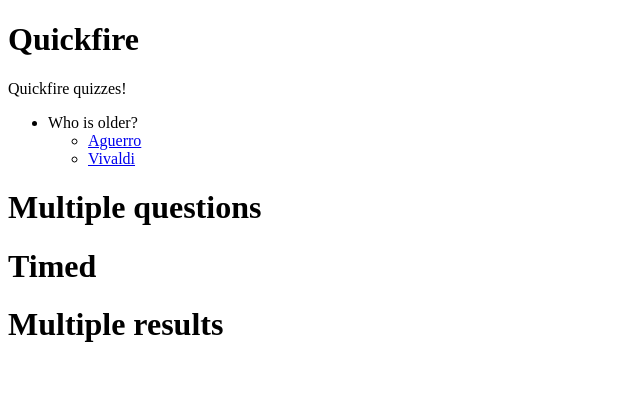
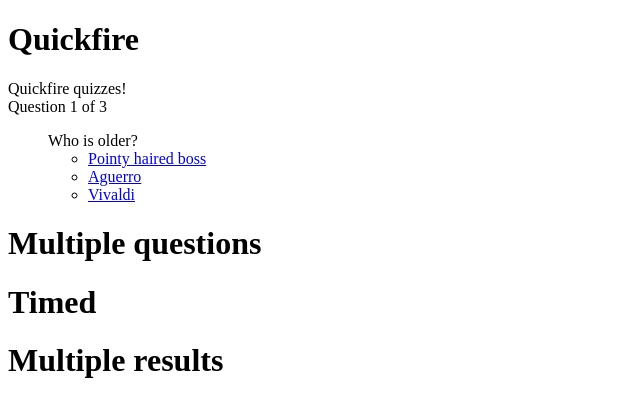
Before and after one commit to roborourke/quizzlestick, a plain HTML site: page index.html in a window 1280 px wide. Shown: the whole page, without its empty margins (0-640 px from the left). Drawn offline with nearby package versions, Linux system fonts and the light colour scheme.

Commit message:
lots of bug fixes, timer works, using deep extending to avoid issues default overrides

```diff
--- a/index.html
+++ b/index.html
@@ -30,12 +30,39 @@
 						question: 'Who is older?',
 						answers: [
 							{
+								answer: 'Pointy haired boss'
+							},
+							{
 								answer: 'Aguerro',
 								correct: true
 							},
 							{
 								answer: 'Vivaldi'
 							}
+						]
+					},
+					{
+						question: 'Who is older?',
+						answers: [
+							{
+								answer: 'Liz'
+							},
+							{
+								answer: 'Rob',
+								correct: true
+							},
+						]
+					},
+					{
+						question: 'Who is older?',
+						answers: [
+							{
+								answer: 'Barney',
+								correct: true
+							},
+							{
+								answer: 'Jeff'
+							},
 						]
 					}
 				]
--- a/quizzlestick.css
+++ b/quizzlestick.css
@@ -0,0 +1,17 @@
+
+.quizzlestick-hidden {
+	opacity: 0;
+	cursor: default;
+}
+
+.quizzlestick-question {
+	display: none;
+}
+
+.quizzlestick-current {
+	display: block;
+}
+
+.quizzlestick-answer {
+	cursot: pointer;
+}
--- a/quizzlestick.js
+++ b/quizzlestick.js
@@ -23,17 +23,19 @@
 					var quiz = $( this ),
 						config = quizconfig || quiz.data( 'config' ),
 						questions,
-						parse;
+						parse,
+						clock;
 
 					// make sure we have everything we need
-					config = $.extend( {}, $.fn.quizzlestick.defaults, config );
+					config = $.extend( true, {}, $.fn.quizzlestick.defaults, config );
 
 					// store reference to quiz & current state on element
-					quiz.data( 'quiz', config );
+					quiz.data( 'config', config );
 
+					quiz
+						// styling/js hooks
+						.addClass( 'quizzlestick-' + config.type )
 						// bind events
-					quiz
-						// triggers
 						.on( 'start', 		config.onstart 		)
 						.on( 'complete', 	config.oncomplete 	)
 						.on( 'answer', 		config.onanswer 	)
@@ -44,9 +46,47 @@
 						.on( 'prev', 		config.onprev 		)
 						.on( 'get', 		config.onget 		)
 						.on( 'set', 		config.onset 		)
+
 						// inputs
+						.on( 'click', '.quizzlestick-start', function( e ) {
+
+							// check we're not running already
+							if ( quiz.data( 'started' ) || quiz.data( 'complete' ) )
+								return;
+
+							quiz.data( 'started', true );
+
+							// quiz timer
+							clock = setInterval( function() {
+
+								// increment quiz time
+								config.state.time += 1000;
+								quiz.find( '.quizzlestick-timer' ).html( parse( '{{templates.timer}}', config ) );
+
+								// end quiz
+								if ( config.state.time >= config.timelimit ) {
+
+									// show results
+									config.state.question = questions.length - 1;
+									questions.eq(-1).find( '.quizzlestick-next' ).click();
+
+								} else {
+
+
+								}
+
+							}, 1000 );
+
+							// show questions & hide start screen
+							quiz.find( '.quizzlestick-start-screen' ).addClass( 'quizzlestick-hidden' ).hide();
+							quiz.find( '.quizzlestick-questions' ).show().removeClass( 'quizzlestick-hidden' );
+
+							} )
 						.on( 'click', '.quizzlestick-check', function( e ) {
 							e.preventDefault();
+
+							if ( quiz.data( 'complete' ) )
+								return;
 
 							var question = $( this ).parents( '.quizzlestick-question' ),
 								answers = question.find( '.quizzlestick-answer' ),
@@ -84,6 +124,9 @@
 									adata.total++;
 
 									if ( adata.correct ) {
+
+										// increment points
+										config.state.points += adata.points;
 
 										// correct answer styling
 										answer.addClass( 'quizzlestick-correct' );
@@ -170,7 +213,7 @@
 
 								// show next if no q delay
 								if ( ! config.nextdelay ) {
-									if ( config.mustanswer )
+									if ( config.mustanswer && questions.length > 1 )
 										next.show().removeClass( 'quizzlestick-hidden' );
 								} else {
 									setTimeout( function() {
@@ -185,44 +228,72 @@
 						.on( 'click', '.quizzlestick-next', function( e ) {
 							e.preventDefault();
 
+							if ( quiz.data( 'complete' ) )
+								return;
+
 							var question = $( this ).parents( '.quizzlestick-question' ),
 								answers = question.find( '.quizzlestick-answer' ),
 								result = question.find( '.quizzlestick-result' ),
+								resulthtml = '',
 								questionid = questions.index( question ),
 								qdata = config.questions[ questionid ];
 
 							// update state
 							config.state.question++;
 
+							// remove current class
+							question
+								.removeClass( 'quizzlestick-current' )
+								.addClass( 'quizzlestick-question-prev' );
+
 							// have we reached the end
 							if ( config.state.question < questions.length ) {
 
 								// move current classes
-								question
-									.removeClass( 'quizzlestick-current' )
-									.addClass( 'quizzlestick-question-prev' );
-
 								question.next()
 									.addClass( 'quizzlestick-current' )
 									.removeClass( 'quizzlestick-question-next' );
 
+								quiz.find( '.quizzlestick-progress' ).html( parse( '{{templates.progress}}', config ) );
+
+							// finish game
 							} else {
+
+								// stop clock if running
+								if ( config.timelimit )
+									clearInterval( clock );
+
+								// quiz finished
+								quiz
+									.addClass( 'quizzlestick-complete' )
+									.data( 'complete', true );
+
+								// hide all navigation links
+								quiz.find( '.quizzlestick-next' ).addClass( 'quizzlestick-hidden' );
+								quiz.find( '.quizzlestick-prev' ).addClass( 'quizzlestick-hidden' );
 
 								question.removeClass( 'quizzlestick-current' );
 
-								// quiz finished
-								quiz.addClass( 'quizzlestick-complete' );
+								// mark all questions answered
+								questions
+									.each( function() {
+										$( this ).data( 'answered', true );
+									} );
 
 								// show final results
 								quiz.find( '.quizzlestick-result-final' )
+									.show()
 									.removeClass( 'quizzlestick-hidden' )
-									.html( 'done!' );
+									.html( parse( '{{templates.result}}', config ) );
 
 							}
 
 							} )
 						.on( 'click', '.quizzlestick-answer', function( e ) {
 							e.preventDefault();
+
+							if ( quiz.data( 'complete' ) )
+								return;
 
 							var answer = $( this ),
 								question = $( this ).parents( '.quizzlestick-question' ),
@@ -279,24 +350,44 @@
 					// check if we have no correct answers eg. it's a poll
 					$.each( config.questions, function( q, question ) {
 
+						var highest = 0;
+
 						// initialise question object
-						config.questions[ q ] = $.extend( {}, $.fn.quizzlestick.defaults.questiondefaults, question );
+						question = $.extend( true, {}, $.fn.quizzlestick.defaults.questiondefaults, question );
 
 						$.each( question.answers, function( a, answer ) {
 
 							// initialise answer object
-							config.questions[ q ].answers[ a ] = $.extend( {}, $.fn.quizzlestick.defaults.answerdefaults, answer );
+							answer = $.extend( true, {}, $.fn.quizzlestick.defaults.answerdefaults, answer );
 
 							// add flag incase multiple right answers
 							if ( answer.correct ) {
-								config.questions[ q ].correct.push( a );
+								question.correct.push( a );
 								config.state.poll = false;
 							}
 
+							// default correct answers to 1 point
+							if ( answer.correct && ! answer.points )
+								answer.points = 1;
+
 							// update maxpoints
-							config.state.maxpoints += config.questions[ q ].answers[ a ].points;
+							if ( config.type == 'multi' && answer.correct )
+								config.state.maxpoints += answer.points;
+							if ( config.type == 'single' && answer.points > highest )
+								highest = answer.points;
+
+							// make sure config matches updated
+							question.answers[ a ] = answer;
 
 						} );
+
+						// add the highest scoring answer to maxpoints
+						if ( config.type == 'single' && highest )
+							config.state.maxpoints += highest;
+
+						console.log( question );
+
+						config.questions[ q ] = question;
 
 					} );
 
@@ -317,7 +408,7 @@
 							},
 							parser = function( match, p1, offset, s ) {
 								// get object property
-								var val = getpath( p1, context ),
+								var val = arguments.length == 4 ? getpath( p1, context ) : s,
 									out = '';
 
 								// array type
@@ -342,11 +433,24 @@
 					// create markup
 					quiz.html( parse( config.templates.wrap, config ) );
 
+					// hide results div
+					quiz.find( '.quizzlestick-result-final' ).hide();
+
 					// store some placeholder vars for elements of the quiz
 					questions = quiz.find( '.quizzlestick-question' );
 
-					// if timed game show start screen
+					// hide the progress bar if only 1 question
+					if ( questions.length < 2 ) {
+						quiz.find( '.quizzlestick-progress' ).remove();
+					}
 
+					// if timed game hide questions & show start screen
+					if ( config.timelimit ) {
+						quiz.find( '.quizzlestick-questions' ).hide().addClass( 'quizzlestick-hidden' );
+					} else {
+						quiz.find( '.quizzlestick-timer' ).remove();
+						quiz.find( '.quizzlestick-start-screen' ).remove();
+					}
 
 					// if single choice hide check answer
 					if ( config.type == 'single' )
@@ -363,7 +467,7 @@
 						questions.eq( config.state.question ).addClass( 'quizzlestick-current' );
 						questions.eq( config.state.question + 1 ).addClass( 'quizzlestick-question-next' );
 						questions.eq(-1).find( '.quizzlestick-next' ).html( 'Results' );
-						// progress meter
+
 					}
 
 					return quiz;
@@ -467,6 +571,9 @@
 		questions: [],
 
 		// array of possible results
+		// available template tags:
+		// 		{{points}}
+		// 		{{maxpoints}}
 		results: {
 			// '4': 'rubbish!',				// 0-4 points
 			// '8': 'ok I guess',			// 4-8 points
@@ -486,39 +593,17 @@
 		},
 
 		// events
-		onstart: function() {
-
-		},
-		oncomplete: function() {
-
-		},
-		onselect: function() {
-
-		},
-		onanswer: function() {
-
-		},
-		oncorrect: function() {
-
-		},
-		onincorrect: function() {
-
-		},
-		ontimeup: function() {
-
-		},
-		onnext: function() {
-
-		},
-		onprev: function() {
-
-		},
-		onget: function() {
-
-		},
-		onset: function() {
-
-		},
+		onstart		: $.noop,
+		oncomplete	: $.noop,
+		onselect	: $.noop,
+		onanswer	: $.noop,
+		oncorrect	: $.noop,
+		onincorrect	: $.noop,
+		ontimeup	: $.noop,
+		onnext		: $.noop,
+		onprev		: $.noop,
+		onget		: $.noop,
+		onset		: $.noop,
 
 		// question defaults
 		questiondefaults: {
@@ -530,7 +615,7 @@
 			result: '',
 			resultcorrect: '',
 			resultincorrect: '',
-			correct: [],
+			correct: [],		// array of correct answer ids
 			template: 'templates.question',
 			total: 0, 			// override this with total number of answers
 			friends: []			// list of friend ids eg. facebook
@@ -554,39 +639,71 @@
 		templates: {
 			wrap: '\
 				<div class="quizzlestick">\
+					<div class="quizzlestick-description">\
 						{{templates.description}}\
+					</div>\
+					<div class="quizzlestick-progress">\
+						{{templates.progress}}\
+					</div>\
+					<div class="quizzlestick-timer">\
 						{{templates.timer}}\
+					</div>\
+					<div class="quizzlestick-start-screen">\
+						{{templates.timerstart}}\
+					</div>\
+					<ul class="quizzlestick-questions">\
 						{{templates.questions}}\
+					</ul>\
+					<div class="quizzlestick-result quizzlestick-result-final quizzlestick-hidden">\
 						{{templates.result}}\
+					</div>\
 				</div>\
 			',
 			description: '\
-				<div class="quizzlestick-description">\
 				{{description}}\
-				</div>\
 			',
+			progress: function( context, config ) {
+				if ( config.questions.length < 2 )
+					return '';
+				return '\
+					Question <span class="quizzlestick-current-num">' + (config.state.question + 1) + '</span>\
+					of <span class="quizzlestick-total">' + config.questions.length + '</span>\
+				';
+			},
 			timer: function( context, config ) {
 				if ( ! config.timelimit )
 					return '';
+				var seconds = Math.floor( config.state.time / 1000 ),
+					minutes = Math.floor( seconds / 60 ),
+					hours   = Math.floor( minutes / 60 ),
+					time = '',
+					width = ( 100 / config.timelimit ) * config.state.time;
+				seconds -= minutes * 60;
+				minutes -= hours * 60;
+				if ( hours )
+					time += ( hours < 10 ? '0' + hours : hours ) + ':';
+				time += ( minutes < 10 ? '0' + minutes : minutes ) + ':';
+				time += ( seconds < 10 ? '0' + seconds : seconds );
 				return '\
-				<div class="quizzlestick-timer">\
-					<span class="quizzlestick-timer-time">0:00</span>\
+					<span class="quizzlestick-timer-time">' + time + '</span>\
 					<div class="quizzlestick-timer-progress">\
-						<div class="quizzlestick-timer-progress-bar"></div>\
-					</div>\
+						<div class="quizzlestick-timer-progress-bar" style="width:' + width + '%;"></div>\
 					</div>\
 				';
 			},
+			timerstart: '\
+				<button class="quizzlestick-start" type="button">Start</button>\
+			',
 			result: function( context, config ) {
-				return '\
-				<div class="quizzlestick-result quizzlestick-result-final quizzlestick-hidden">\
-					{{templates.share}}\
-				</div>';
+				if ( config.results.length ) {
+					var result = config.getresult( config.state.points, config.results );
+					if ( result )
+						return result;
+				}
+				return 'You scored ' + config.state.points + ' out of ' + config.state.maxpoints
 			},
 			questions: '\
-				<ul class="quizzlestick-questions">\
 				{{questions}}\
-				</ul>\
 			',
 			question: '\
 				<li class="quizzlestick-question">\
```
Lines whose indentation alone changed are shown as unchanged.
